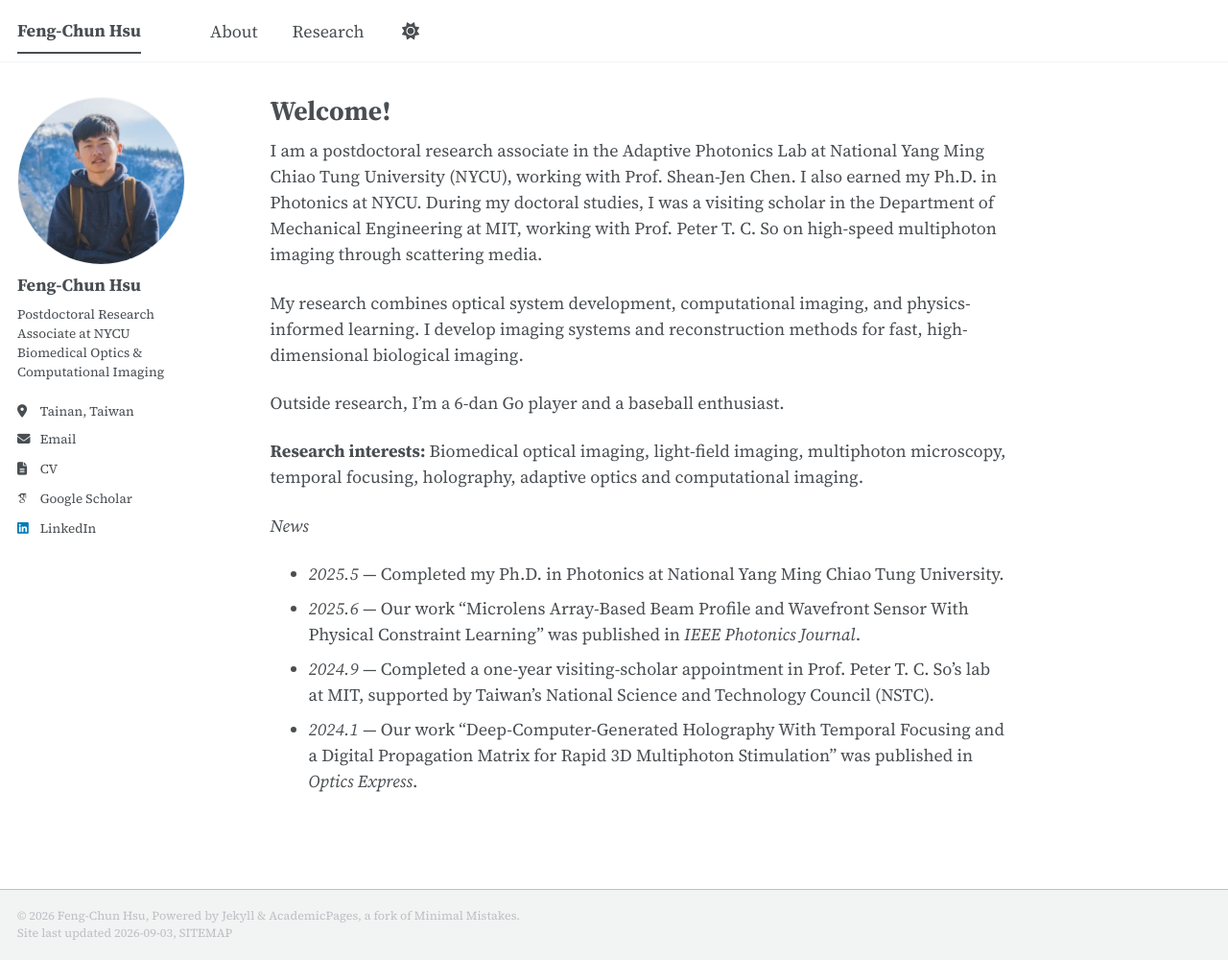
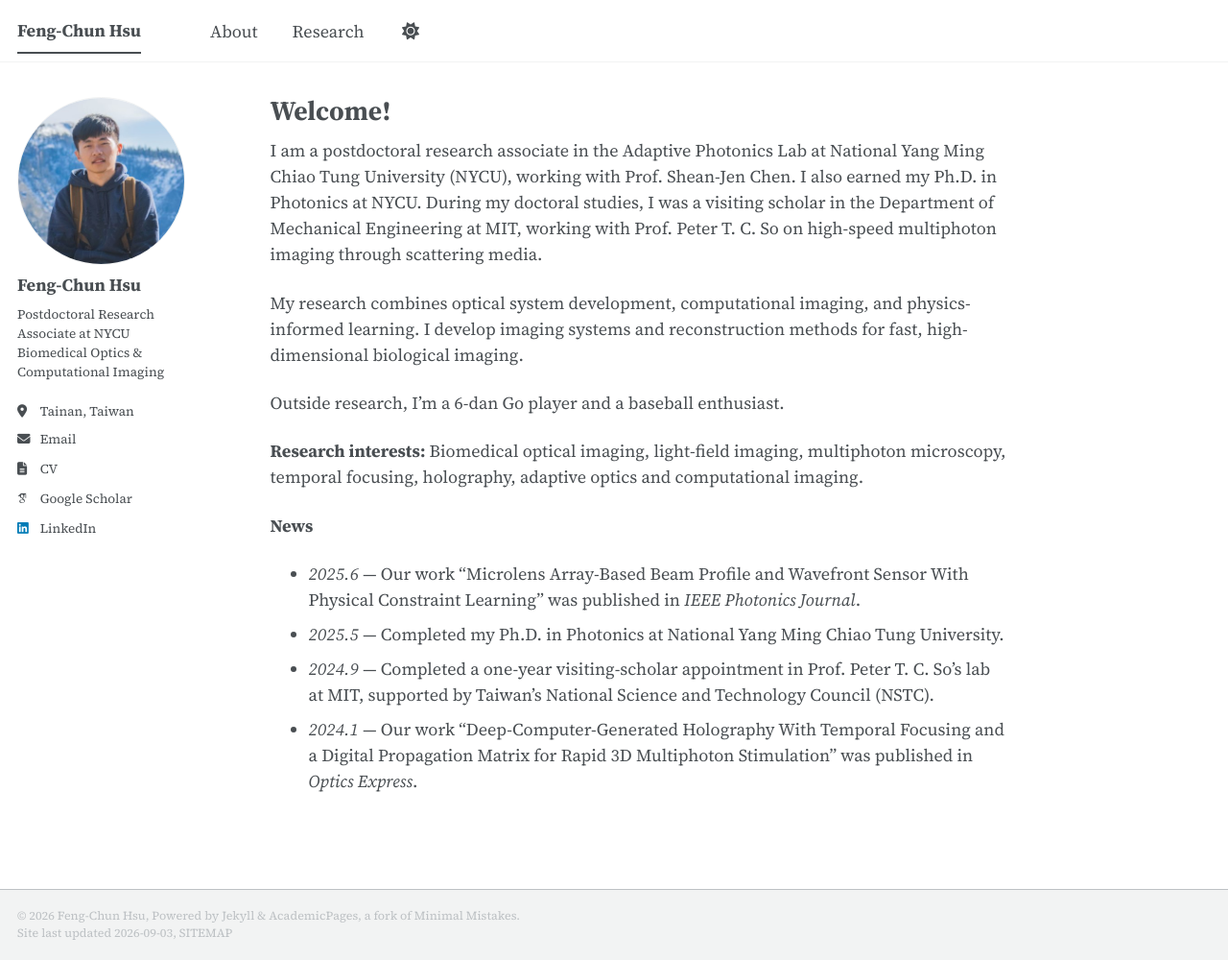
Before and after one commit to fch013/fch013.github.io, a Jekyll site: the page built from _pages/about.md, in a window 1280 px wide and 1000 px high. Shown: the whole window at 96% size. Built offline with Jekyll 4.4.1, drawn with Linux system fonts in a browser that asks for light colours; some web fonts are replaced; a script that is not in the unit is left out.

```diff
--- a/_pages/about.md
+++ b/_pages/about.md
@@ -17,8 +17,8 @@ Outside research, I’m a 6-dan Go player and a baseball enthusiast.
 **Research interests:** Biomedical optical imaging, light-field imaging, multiphoton microscopy, temporal focusing, holography, adaptive optics and computational imaging.
 
 
-*News*
+**News**
+- *2025.6* — Our work “Microlens Array-Based Beam Profile and Wavefront Sensor With Physical Constraint Learning” was published in *IEEE Photonics Journal*.
 - *2025.5* — Completed my Ph.D. in Photonics at National Yang Ming Chiao Tung University.
-- *2025.6* — Our work “Microlens Array-Based Beam Profile and Wavefront Sensor With Physical Constraint Learning” was published in *IEEE Photonics Journal*.
 - *2024.9* — Completed a one-year visiting-scholar appointment in Prof. Peter T. C. So’s lab at MIT, supported by Taiwan’s National Science and Technology Council (NSTC).
 - *2024.1* — Our work “Deep-Computer-Generated Holography With Temporal Focusing and a Digital Propagation Matrix for Rapid 3D Multiphoton Stimulation” was published in *Optics Express*.
```
